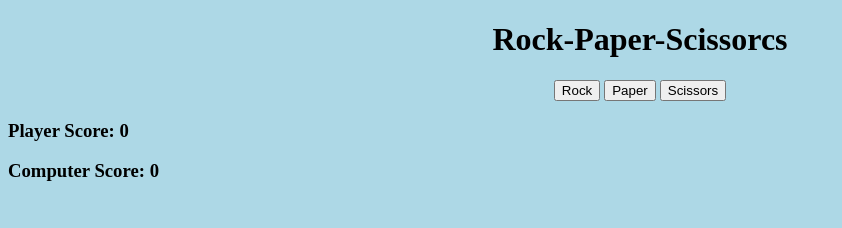
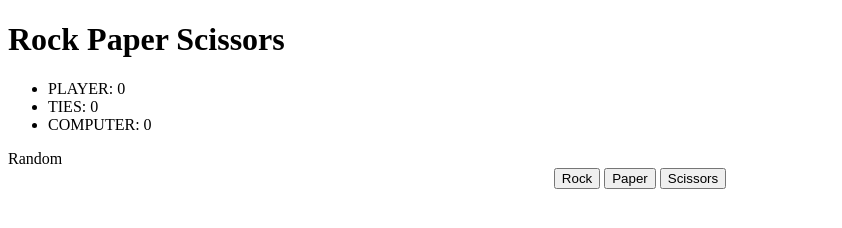
Before and after one commit to namit-c/rock-paper-scissors, a plain HTML site: page index.html in a window 1280 px wide. Shown: the whole page, without its empty margins (0-842 px from the left). Drawn offline with Linux system fonts and the light colour scheme.

Commit message:
changed the order of the tags as well as the content of some of the tags

```diff
--- a/index.html
+++ b/index.html
@@ -6,25 +6,25 @@
         <link rel="stylesheet" href="style.css">
 
     </head>
-    <body style="background-color: lightblue;">
-        <h1 style="text-align: center;">Rock-Paper-Scissorcs</h1>
+    <body>
+        <h1 class="title">Rock Paper Scissors</h1>
+        <ul class="score">
+            <li class="player-score">PLAYER: 0</li>
+            <li class="tie">TIES: 0</li>
+            <li class="computer-score">COMPUTER: 0</li>
+        </ul>
+        <div class="round-results">Random</div>
         <div class="buttons" style="justify-content: center;">
             <button class="rock" type="button">Rock</button>
             <button class="paper" type="button">Paper</button>
             <button class="scissors" type="button">Scissors</button>
         </div>
-        <div class="results">
-            <h3 class="player-score">Player Score: 0</h3>
-            <h3 class="round-results"></h3>
-            <h3 class="computer-score">Computer Score: 0</h3>
-        </div>
-        <script src="script.js"></script>
-
         <!--Making the modal to popup when the game end-->
         <div class="popup">
             <div class="popup-content">
                 <!--<span class="close">&times;</span>-->
             </div>
         </div>
+        <script src="script.js"></script>
     </body>
 </html>
```
